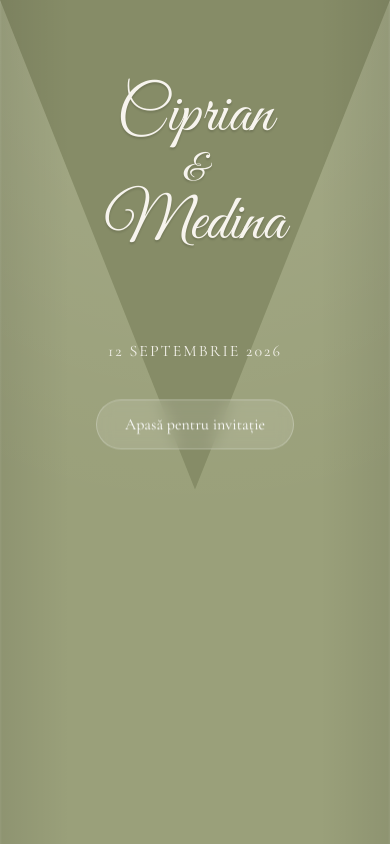
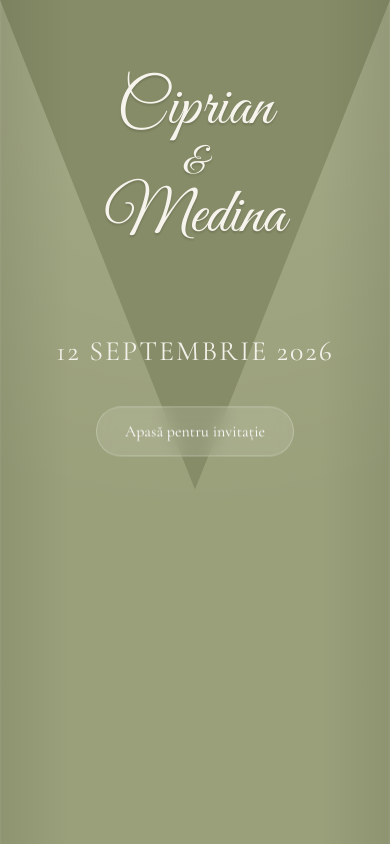
Before and after one commit to adela0507/Medina-Wedding, an Angular app: page / in a window 390 px wide. Shown: the top 844 px of the page. Built offline with nearby package versions, Linux system fonts and the light colour scheme.

Commit message:
update site

```diff
--- a/src/app/components/hero/hero.css
+++ b/src/app/components/hero/hero.css
@@ -240,7 +240,7 @@ body {
     }
 
     .date {
-        font-size: 28px;
+        font-size: 28px !important;
         letter-spacing: 2px;
     }
 
```
